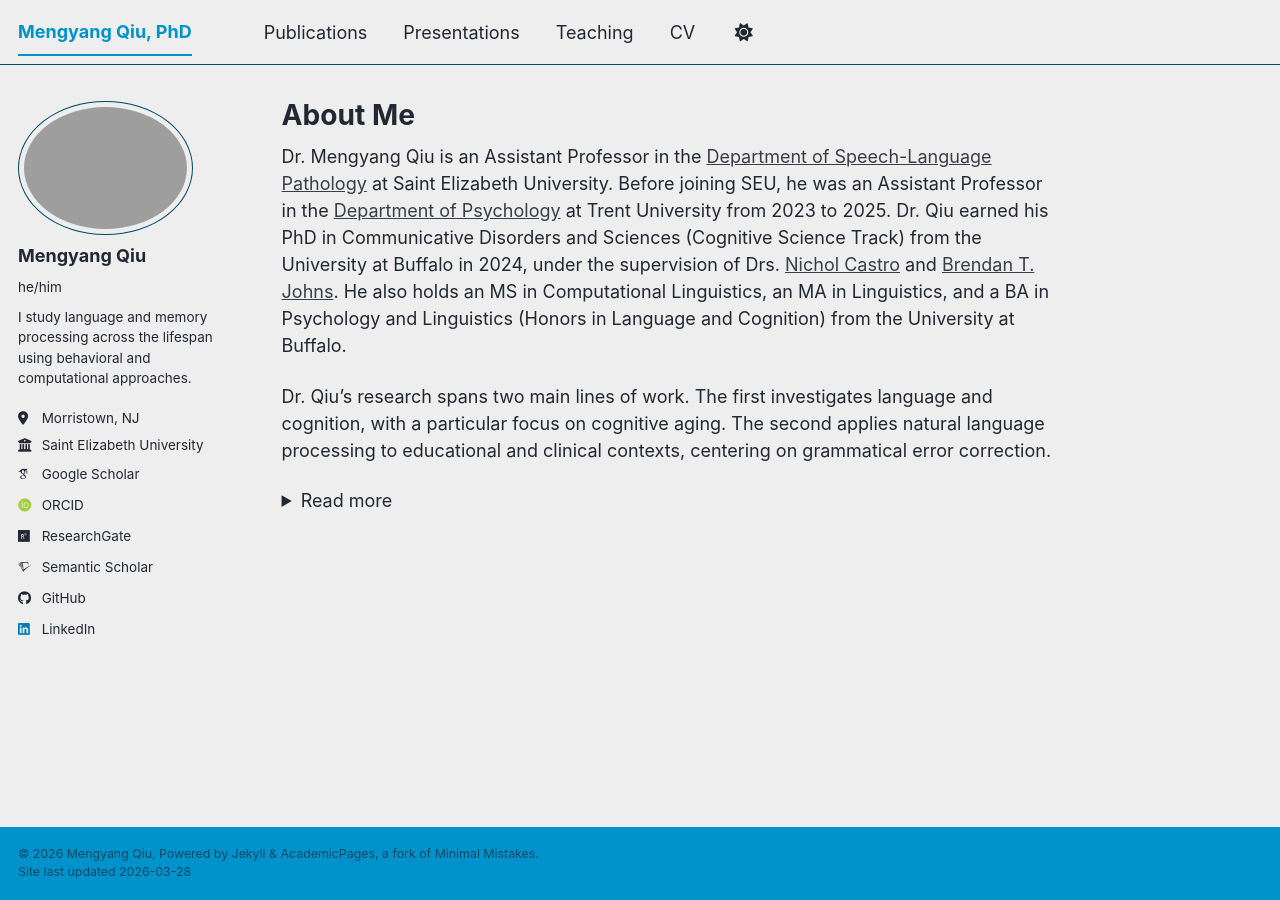
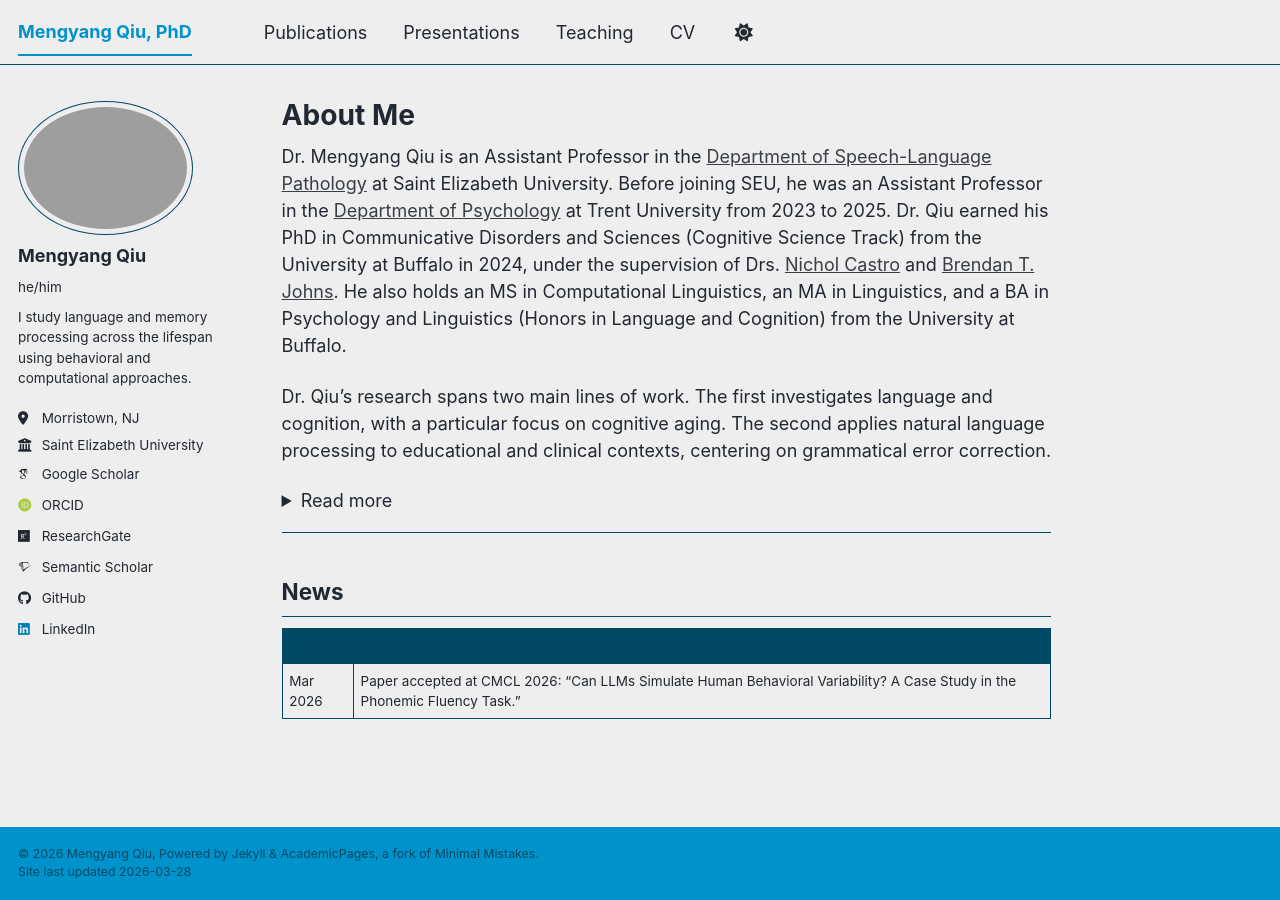
Before and after one commit to mengyangq/mengyangq.github.io, a Jekyll site: the page built from _pages/about.md, in a window 1280 px wide. Built offline with Jekyll 4.4.1, drawn with Linux system fonts in a browser that asks for light colours; some web fonts are replaced; a script bundle is joined from its source files by our own code; library files that are not in the unit come from our copies; some of the changed text lies outside the part shown.

Commit message:
Update about.md

```diff
--- a/_pages/about.md
+++ b/_pages/about.md
@@ -11,7 +11,7 @@ Dr. Mengyang Qiu is an Assistant Professor in the [Department of Speech-Language
 
 Dr. Qiu’s research spans two main lines of work. The first investigates language and cognition, with a particular focus on cognitive aging. The second applies natural language processing to educational and clinical contexts, centering on grammatical error correction.
 
-<details>
+<details markdown="1">
 <summary>Read more</summary>
 
 In his research on language and cognition, Dr. Qiu uses computational modeling approaches such as distributional semantics and network science, together with behavioral experiments, to explore how differences in linguistic experience influence language and memory processing across aging. Core questions include how much variation in lexical performance, such as word recognition, can be explained by individual differences in language experience, and which types of test stimuli most accurately capture an individual’s linguistic knowledge. The long-term goal of this work is to delineate the natural changes that occur due to accumulated linguistic experience from actual cognitive decline in aging, supporting the development of more sensitive assessments for neurodegenerative disorders and their precursors, such as mild cognitive impairment.
@@ -19,3 +19,11 @@ In his research on language and cognition, Dr. Qiu uses computational modeling a
 Dr. Qiu’s research on natural language processing for educational and clinical applications covers the full pipeline of grammatical error correction (GEC). This work includes developing linguistically informed frameworks for error annotation and evaluation in English, Chinese, and other typologically diverse languages, as well as exploring how large language models can be integrated into different stages of the GEC pipeline. Across this line of research, his goal is to develop scalable and interpretable methods that better support second language learning and instruction, and the diagnosis of language disorders.
 
 </details>
+
+---
+
+## News
+
+| | |
+|---|---|
+| Mar 2026 | Paper accepted at CMCL 2026: "Can LLMs Simulate Human Behavioral Variability? A Case Study in the Phonemic Fluency Task." |
```
